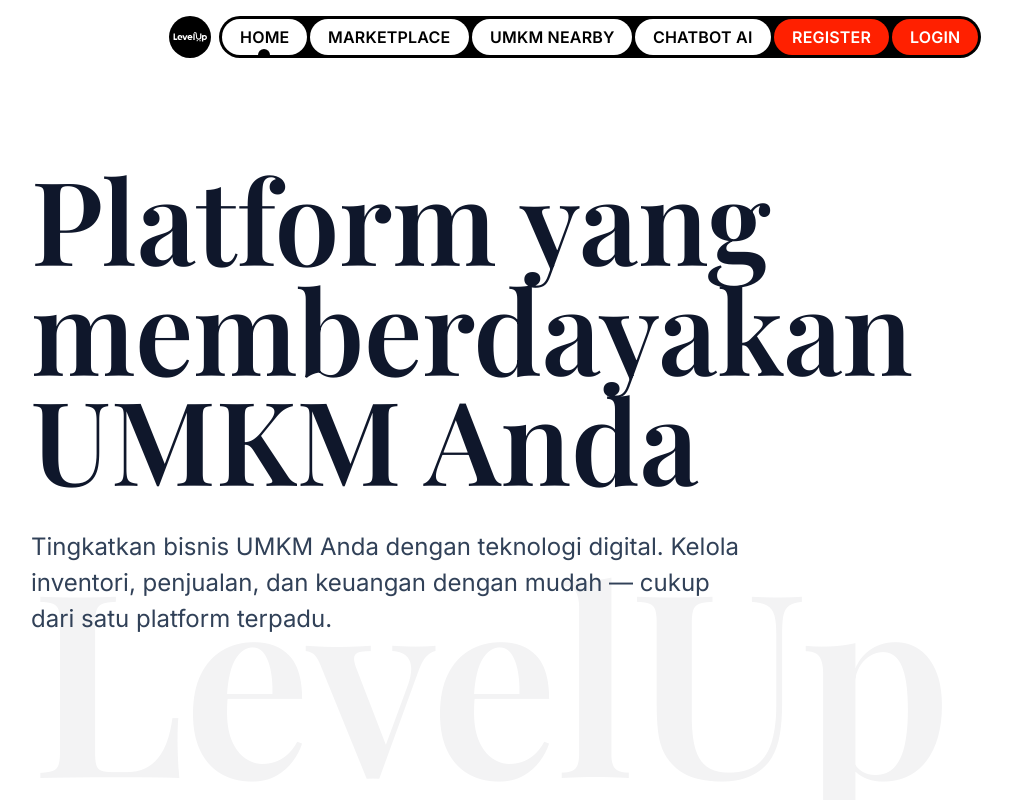
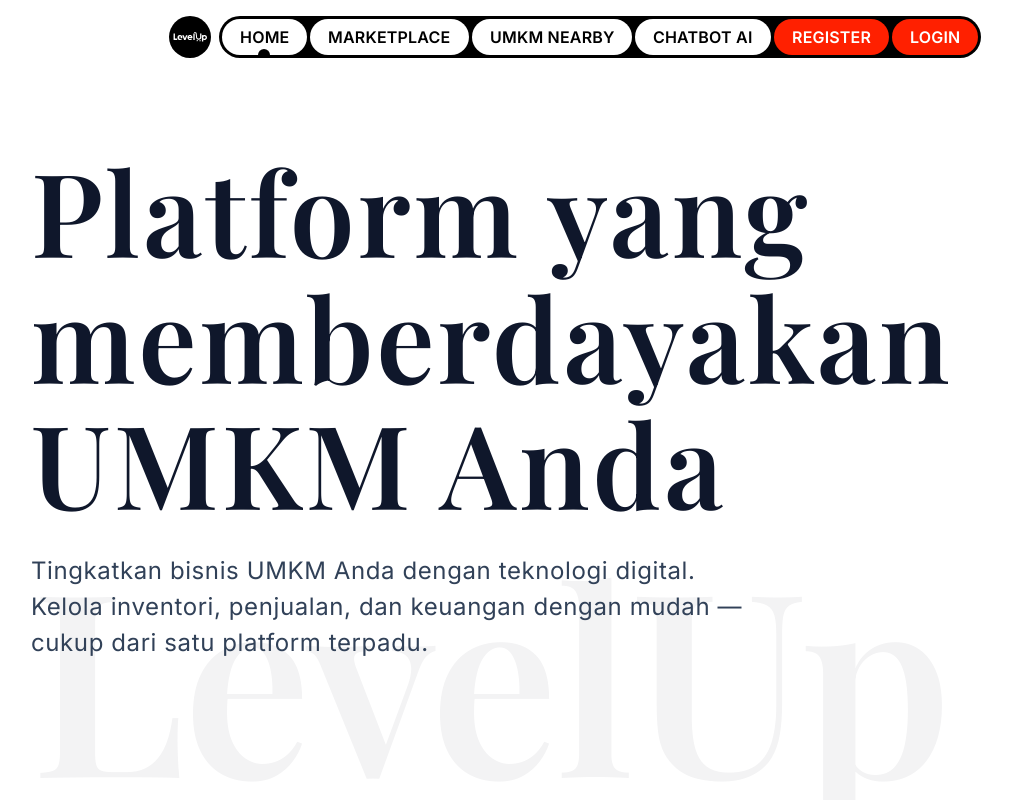
Before and after one commit to M-Aidil-Fitrah/LevelUp-Hackathon, a React (Vite) app: page / in a window 1280 px wide. Shown: the top 800 px of the page, without its empty margins (65-1077 px from the left). Built offline with nearby package versions, Linux system fonts and the light colour scheme.

Commit message:
feat: add effect generate text

```diff
--- a/package.json
+++ b/package.json
@@ -16,6 +16,7 @@
     "framer-motion": "^12.23.24",
     "gsap": "^3.13.0",
     "lucide-react": "^0.546.0",
+    "motion": "^12.23.24",
     "react": "^19.1.1",
     "react-dom": "^19.1.1",
     "react-router-dom": "^7.9.4",
--- a/src/components/Hero.tsx
+++ b/src/components/Hero.tsx
@@ -1,7 +1,9 @@
+import { TextGenerateEffect } from "@/components/ui/text-generate-effect";
+
 const Hero = () => {
   return (
     <section id="beranda" className="relative min-h-screen flex items-center bg-white overflow-hidden">
-      {/* Background word 'LevelUp' ala Brave */}
+      {/* Background word 'LevelUp' */}
       <div
         aria-hidden
         className="pointer-events-none select-none absolute inset-x-0 -bottom-8 md:bottom-0 flex justify-center md:justify-start md:pl-10 lg:pl-16 xl:pl-24"
@@ -13,24 +15,42 @@ const Hero = () => {
 
       <div className="w-full px-8 md:px-12 lg:px-16 xl:px-24 py-20 md:py-24">
         <div className="max-w-[1100px] relative z-10">
-          {/* Headline ala Brave: serif besar, rapat, kiri */}
-          <h1 className="display-serif text-slate-900 leading-[0.95] tracking-tight">
-            <span className="block text-[42px] sm:text-[56px] md:text-[84px] lg:text-[104px] xl:text-[116px] font-semibold">
-              Platform yang
-            </span>
-            <span className="block text-[42px] sm:text-[56px] md:text-[84px] lg:text-[104px] xl:text-[116px] font-semibold">
-              memberdayakan
-            </span>
-            <span className="block text-[42px] sm:text-[56px] md:text-[84px] lg:text-[104px] xl:text-[116px] font-semibold">
-              UMKM Anda
-            </span>
-          </h1>
+          {/* Headline animated per word, each line separately */}
+          <div className="display-serif text-slate-900 leading-[0.95] tracking-tight">
+            <TextGenerateEffect
+              words={"Platform yang"}
+              duration={0.5}
+              filter={true}
+              startDelay={0}
+              textClassName="block text-[42px] sm:text-[56px] md:text-[84px] lg:text-[104px] xl:text-[116px] font-semibold"
+            />
+            <TextGenerateEffect
+              words={"memberdayakan"}
+              duration={0.5}
+              filter={true}
+              startDelay={0.4}
+              textClassName="block text-[42px] sm:text-[56px] md:text-[84px] lg:text-[104px] xl:text-[116px] font-semibold"
+            />
+            <TextGenerateEffect
+              words={"UMKM Anda"}
+              duration={0.5}
+              filter={true}
+              startDelay={0.8}
+              textClassName="block text-[42px] sm:text-[56px] md:text-[84px] lg:text-[104px] xl:text-[116px] font-semibold"
+            />
+          </div>
 
-          {/* Sub-headline besar, nyaman dibaca */}
-          <p className="subcopy mt-7 md:mt-9 text-[18px] sm:text-[20px] md:text-[22px] lg:text-[24px] text-slate-700 leading-[1.5] max-w-[720px]">
-            Tingkatkan bisnis UMKM Anda dengan teknologi digital. Kelola inventori,
-            penjualan, dan keuangan dengan mudah — cukup dari satu platform terpadu.
-          </p>
+          {/* Sub-headline animated per word, sequential after headline */}
+          <div className="mt-7 md:mt-9 max-w-[720px] text-slate-700">
+            <TextGenerateEffect
+              words={"Tingkatkan bisnis UMKM Anda dengan teknologi digital. Kelola inventori, penjualan, dan keuangan dengan mudah — cukup dari satu platform terpadu."}
+              duration={0.4}
+              filter={true}
+              startDelay={1.2}
+              bold={false}
+              textClassName="text-[18px] sm:text-[20px] md:text-[22px] lg:text-[24px] leading-[1.5]"
+            />
+          </div>
         </div>
       </div>
     </section>
--- /dev/null
+++ b/src/components/ui/text-generate-effect.tsx
@@ -0,0 +1,81 @@
+"use client";
+import { useEffect } from "react";
+import { motion, stagger, useAnimate } from "framer-motion";
+import { cn } from "@/lib/utils";
+
+export const TextGenerateEffect = ({
+  words,
+  className,
+  filter = true,
+  duration = 0.5,
+  textClassName,
+  startDelay = 0,
+  bold = true,
+}: {
+  words: string;
+  className?: string;
+  filter?: boolean;
+  duration?: number;
+  textClassName?: string;
+  startDelay?: number;
+  bold?: boolean;
+}) => {
+  const [scope, animate] = useAnimate();
+  let wordsArray = words.split(" ");
+  useEffect(() => {
+    const node = (scope as any)?.current as HTMLElement | null;
+    const showAllFallback = () => {
+      if (!node) return;
+      node.querySelectorAll('span').forEach((el) => {
+        (el as HTMLElement).style.opacity = '1';
+        (el as HTMLElement).style.filter = 'none';
+      });
+    };
+
+    try {
+      animate(
+        "span",
+        {
+          opacity: 1,
+          filter: filter ? "blur(0px)" : "none",
+        },
+        {
+          duration: duration ?? 1,
+          delay: stagger(0.2, { startDelay }),
+        }
+      );
+    } catch {
+      showAllFallback();
+    }
+  }, [scope, animate, filter, duration, startDelay]);
+
+  const renderWords = () => {
+    return (
+      <motion.div ref={scope}>
+        {wordsArray.map((word, idx) => {
+          return (
+            <motion.span
+              key={word + idx}
+              className="opacity-0"
+              style={{
+                filter: filter ? "blur(10px)" : "none",
+              }}
+            >
+              {word}{" "}
+            </motion.span>
+          );
+        })}
+      </motion.div>
+    );
+  };
+
+  return (
+    <div className={cn(bold ? "font-bold" : "", className)}>
+      <div className="mt-4">
+        <div className={cn("text-2xl leading-snug tracking-wide", textClassName)}>
+          {renderWords()}
+        </div>
+      </div>
+    </div>
+  );
+};
--- a/src/pages/LandingPage.tsx
+++ b/src/pages/LandingPage.tsx
@@ -1,6 +1,6 @@
 import Hero from "@/components/Hero";
-import PillNav from "@/components/PillNav";
-import MagicBento from "@/components/MagicBento";
+import PillNav from "@/components/ui/PillNav";
+import MagicBento from "@/components/ui/MagicBento";
 import { useLocation } from "react-router-dom";
 
 const LandingPage = () => {
```
Also changed, not shown: components.json, src/components/ui/MagicBento.tsx (renamed from src/components/MagicBento.tsx), src/components/ui/PillNav.tsx (renamed from src/components/PillNav.tsx), 1 other file (tests, documents, lock files or other folders).
